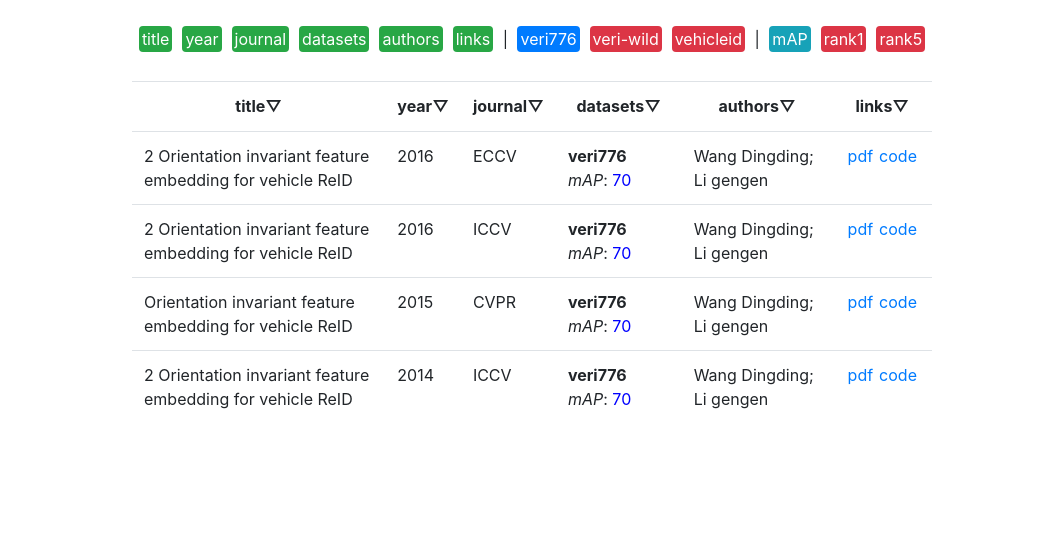
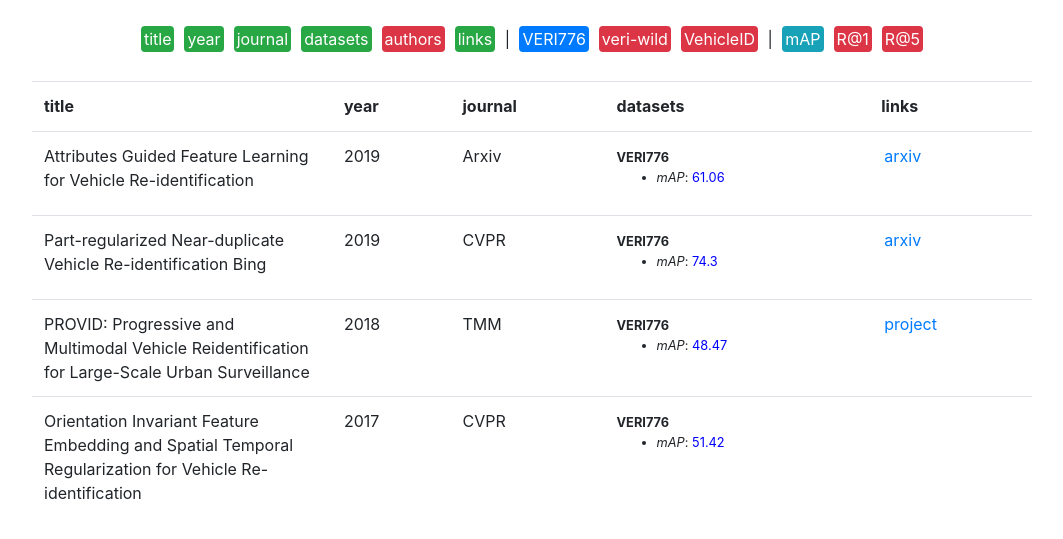
Before and after one commit to silverbulletmdc/awsome_vehicle_reid, a plain HTML site: page index.html in a window 1280 px wide. Shown: the part 81-620 px from the top of the page, without its empty margins (108-1171 px from the left). Drawn offline with nearby package versions, Linux system fonts and the light colour scheme.

Commit message:
add some paper

```diff
--- a/index.html
+++ b/index.html
@@ -4,6 +4,8 @@
     <meta charset="UTF-8">
     <title>Awsome Vehicle ReID</title>
     <script src="https://cdn.jsdelivr.net/npm/vue/dist/vue.js"></script>
+    <script src="https://code.jquery.com/jquery-3.3.1.min.js"
+            crossorigin="anonymous"></script>
     <link rel="stylesheet" href="https://stackpath.bootstrapcdn.com/bootstrap/4.3.1/css/bootstrap.min.css"
           integrity="sha384-ggOyR0iXCbMQv3Xipma34MD+dH/1fQ784/j6cY/iJTQUOhcWr7x9JvoRxT2MZw1T" crossorigin="anonymous">
 </head>
@@ -14,11 +16,11 @@
     }
 
     .table-con {
-        width: 800px;
+        width: 1000px;
         margin: 0 auto;
     }
 
-    th {
+    th td{
         text-align: center;
     }
 
@@ -64,10 +66,10 @@
     <div class="table-con">
         <table class="table">
             <tr>
-                <th v-for="key in showing_keys" @click="sortby(key)">{{ key }}▽</th>
+                <th v-for="key in showing_keys" @click="sortby(key)">{{ key }}</th>
             </tr>
             <tr v-for="paper in papers">
-                <td v-for="(key, i) in showing_keys">
+                <td v-for="(key, i) in showing_keys" v-bind:width="key==='title' ? '300px' : ''">
                     <div v-if="key==='links'">
                     <span v-for="(link, name) in paper[key]" class="link">
                         <a v-bind:href="link">{{ name }}</a>
@@ -76,8 +78,12 @@
                     <div v-if="key==='authors'">{{ paper[key].join('; ') }}</div>
                     <div v-if="key==='datasets'">
                         <div v-for="(result, dataset) in paper[key]" v-if="showing_dataset.indexOf(dataset) != -1">
-                            <b>{{ dataset }}</b> <span v-for="(score, metric) in result" v-if="showing_metric.indexOf(metric) != -1"><i>{{ metric }}</i>: <span
-                                class="score">{{ score }} </span> <br></span>
+                            <small><b>{{ dataset }}</b><br>
+                                <ul>
+                                    <li v-for="(score, metric) in result" v-if="showing_metric.indexOf(metric) != -1"><i>{{ metric }}</i>: <span
+                                            class="score">{{ score }} </span> <br></li>
+                                </ul>
+                            </small>
                         </div>
                     </div>
                     <div v-if="key==='journal' || key==='year' || key==='title'">{{ paper[key] }}</div>
@@ -92,77 +98,15 @@
             el: '#app',
             data: {
                 keys: ['title', 'year', 'journal', 'datasets', 'authors', 'links'],
-                show_key: [true, true, true, true, true, true],
+                show_key: [true, true, true, true, false, true],
 
-                datasets: ["veri776", "veri-wild", "vehicleid"],
+                datasets: ["VERI776", "veri-wild", "VehicleID"],
                 show_dataset: [true, false, false],
 
-                metrics: ["mAP", "rank1", "rank5"],
+                metrics: ["mAP", "R@1", "R@5"],
                 show_metric: [true, false, false],
 
-                papers: [
-                    {
-                        title: "Orientation invariant feature embedding for vehicle ReID",
-                        year: 2015,
-                        journal: "CVPR",
-                        datasets: {
-                            veri776: {
-                                "R@1": 50,
-                                "R@5": 60,
-                                "mAP": 70
-                            },
-                            "veri-wild": {
-                                rank1: 50,
-                                rank5: 60,
-                                mAP: 70
-                            },
-                        },
-                        authors: ["Wang Dingding", "Li gengen"],
-                        links: {pdf: "http://www.baidu.com", code: "http://www.baidu.com"}
-                    },
-                    {
-                        title: "2 Orientation invariant feature embedding for vehicle ReID",
-                        year: 2014,
-                        journal: "ICCV",
-                        datasets: {
-                            veri776: {
-                                rank1: 50,
-                                rank5: 60,
-                                mAP: 70
-                            },
-                        },
-                        authors: ["Wang Dingding", "Li gengen"],
-                        links: {pdf: "http://www.baidu.com", code: "http://www.baidu.com"}
-                    },
-                    {
-                        title: "2 Orientation invariant feature embedding for vehicle ReID",
-                        year: 2016,
-                        journal: "ICCV",
-                        datasets: {
-                            veri776: {
-                                rank1: 50,
-                                rank5: 60,
-                                mAP: 70
-                            },
-                        },
-                        authors: ["Wang Dingding", "Li gengen"],
-                        links: {pdf: "http://www.baidu.com", code: "http://www.baidu.com"}
-                    },
-                    {
-                        title: "2 Orientation invariant feature embedding for vehicle ReID",
-                        year: 2016,
-                        journal: "ECCV",
-                        datasets: {
-                            veri776: {
-                                rank1: 50,
-                                rank5: 60,
-                                mAP: 70
-                            },
-                        },
-                        authors: ["Wang Dingding", "Li gengen"],
-                        links: {pdf: "http://www.baidu.com", code: "http://www.baidu.com"}
-                    }
-                ],
+                papers: [],
             },
             computed: {
                 showing_keys: function () {
@@ -176,8 +120,17 @@
                 }
             },
             mounted: function () {
-                this.sortby("journal");
-                this.sortby("year");
+                $.ajax(
+                    {
+                        url: "papers.json",
+                        success: (data) => {
+                            console.log(data);
+                            this.papers = data;
+                            this.sortby("journal");
+                            this.sortby("year");
+                        }
+                    }
+                );
             },
 
             methods: {
@@ -200,9 +153,6 @@
 
 
 </script>
-<script src="https://code.jquery.com/jquery-3.3.1.slim.min.js"
-        integrity="sha384-q8i/X+965DzO0rT7abK41JStQIAqVgRVzpbzo5smXKp4YfRvH+8abtTE1Pi6jizo"
-        crossorigin="anonymous"></script>
 <script src="https://cdnjs.cloudflare.com/ajax/libs/popper.js/1.14.7/umd/popper.min.js"
         integrity="sha384-UO2eT0CpHqdSJQ6hJty5KVphtPhzWj9WO1clHTMGa3JDZwrnQq4sF86dIHNDz0W1"
         crossorigin="anonymous"></script>
--- /dev/null
+++ b/papers.json
@@ -0,0 +1,71 @@
+[
+  {
+    "title": "Orientation Invariant Feature Embedding and Spatial Temporal Regularization for Vehicle Re-identification",
+    "year": 2017,
+    "journal": "CVPR",
+    "datasets": {
+      "VERI776": {
+        "mAP": 51.42,
+        "R@5": 68.30,
+        "R@1": 89.70
+      }
+    },
+    "authors": ["Wang Zhongdao", "Luming Tang"],
+    "links": {}
+  },
+  {
+    "title": "PROVID: Progressive and Multimodal Vehicle Reidentification for Large-Scale Urban Surveillance",
+    "year": 2018,
+    "journal": "TMM",
+    "datasets": {
+      "VERI776": {
+        "mAP": 48.47,
+        "R@1": 76.76,
+        "R@5": 91.42
+      },
+      "VehicleID": {
+        "R@1": "48.90, 43.64, 38.63",
+        "R@5": "69.51, 65.34, 60.72"
+      }
+    },
+    "authors": ["Xinchen Liu", "Wu Liu"],
+    "links": {"project": "https://vehiclereid.github.io/VeRi/"}
+  },
+  {
+    "title": "Attributes Guided Feature Learning for Vehicle Re-identification",
+    "year": 2019,
+    "journal": "Arxiv",
+    "datasets": {
+      "VERI776": {
+        "mAP": 61.06,
+        "R@1": 91.36,
+        "R@5": 95.77
+      },
+      "VehicleID": {
+        "mAP": "78.03,74.87,73.15",
+        "R@1": "75.23,72.15,70.46",
+        "R@5": "88.11,84.37,82.13"
+      }
+    },
+    "authors": ["Aihua Zheng", "Xianmin Lin"],
+    "links": {"arxiv": "https://arxiv.org/pdf/1905.08997v1.pdf"}
+  },
+  {
+    "title": "Part-regularized Near-duplicate Vehicle Re-identification Bing",
+    "year": 2019,
+    "journal": "CVPR",
+    "datasets": {
+      "VERI776": {
+        "mAP": 74.30,
+        "R@1": 94.30,
+        "R@5": 98.70
+      },
+      "VehicleID": {
+        "R@1": "78.40,75.00,74.20",
+        "R@5": "92.30,88.30,86.40"
+      }
+    },
+    "authors": ["Aihua Zheng", "Xianmin Lin"],
+    "links": {"arxiv": "https://arxiv.org/pdf/1905.08997v1.pdf"}
+  }
+]
```
